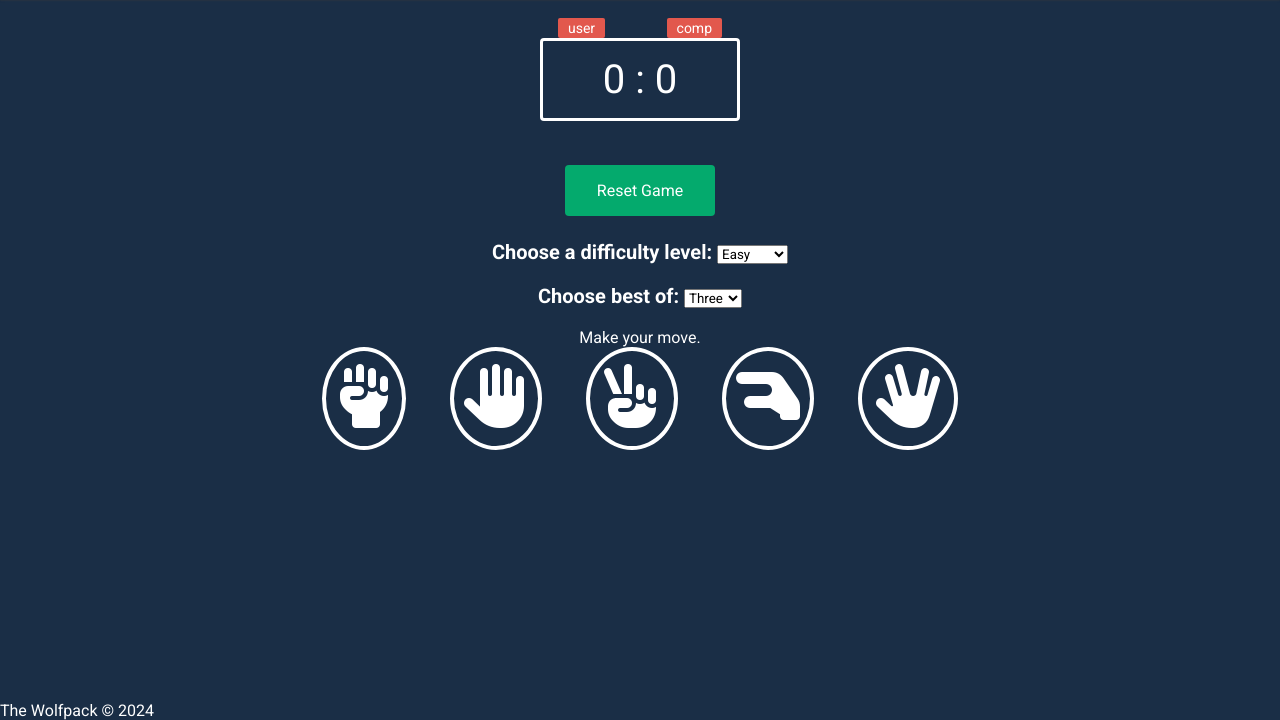
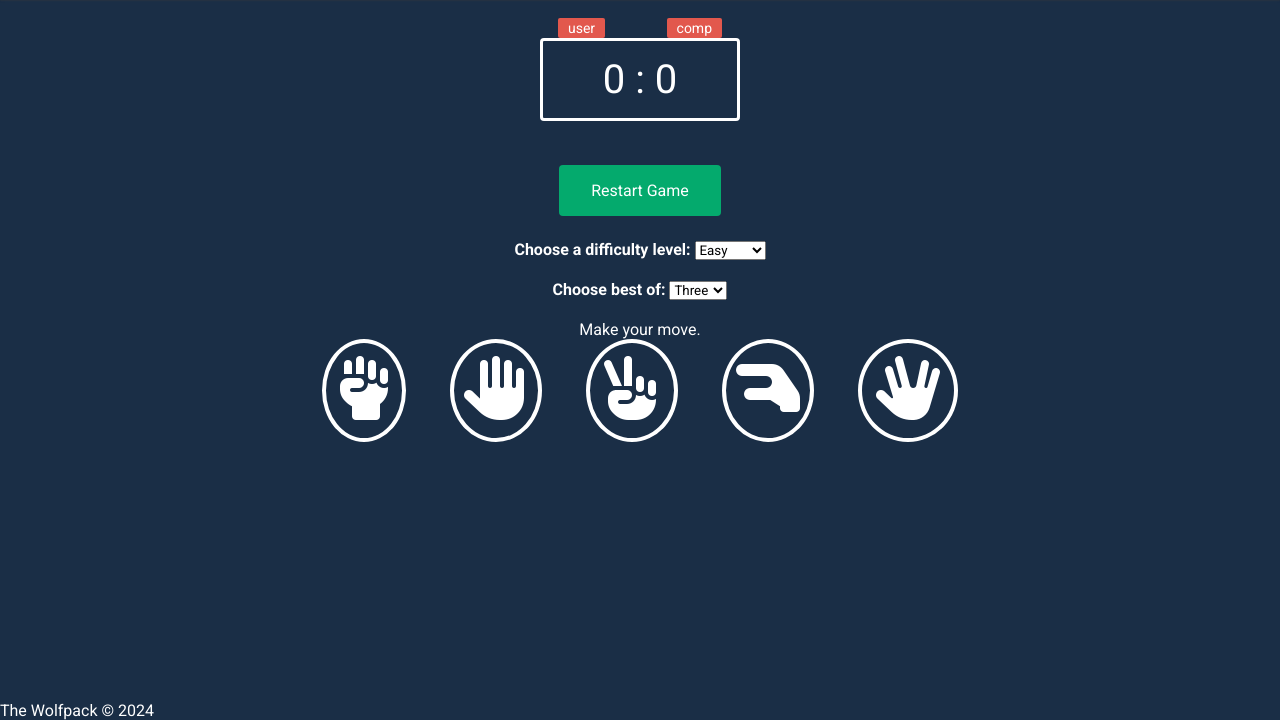
Before and after one commit to moflynn23/rock-paper-scissors-lizard-spock, a plain HTML site: page index.html in a window 1280 px wide. Shown: the part 80-800 px from the top of the page. Drawn offline with Linux system fonts and the light colour scheme.

Commit message:
Decrease level and best of font size

```diff
--- a/assets/css/style.css
+++ b/assets/css/style.css
@@ -69,13 +69,13 @@ header a {
 
 #levels {
     font-weight: bold;
-    font-size: 20px;
+    font-size: 16px;
     margin: 20px;
 }
 
 #best_ofs {
     font-weight: bold;
-    font-size: 20px;
+    font-size: 16px;
     margin: 20px;
 }
 
--- a/index.html
+++ b/index.html
@@ -27,7 +27,7 @@
       <span id="computer_score"> 0 </span>
     </div>
 
-    <input name="reset" type="reset" value="Reset Game" onClick="resetScore();">
+    <input name="reset" type="reset" value="Restart Game" onClick="resetScore();">
 
     <!-- difficulty level -->
     <div id="levels">
```
